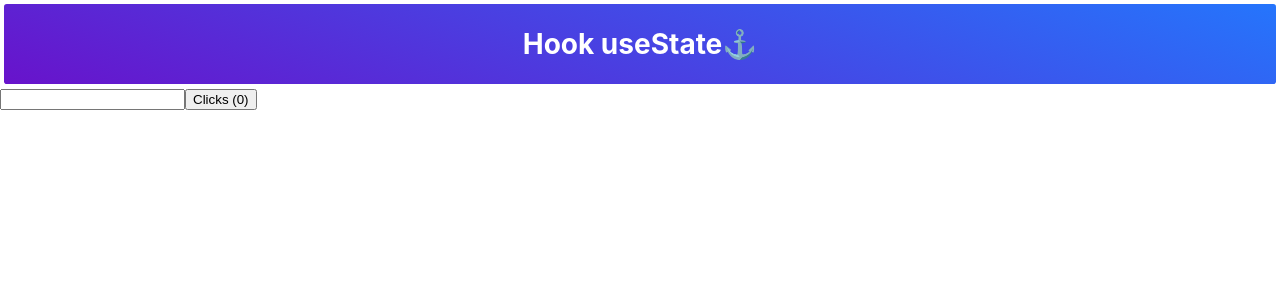
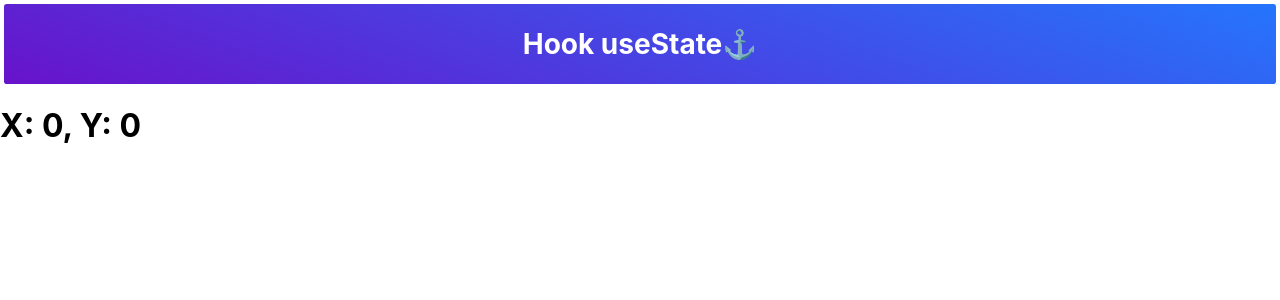
Before and after one commit to tavolafourcade/react-hooks-training, a React (Create React App) app: page / in a window 1280 px wide. Shown: the top 300 px of the page. Built offline with nearby package versions, Linux system fonts and the light colour scheme.

Commit message:
[ ADD ] Implementation of useEffect with mouseover event listener

```diff
--- a/src/App.js
+++ b/src/App.js
@@ -27,67 +27,31 @@ const Header = () => {
 }
 
 const App = () => {
-  const [ clicks, setClicks ] = useState(0)
-  const [ title, setTitle ] = useState('')
+  const [ mouseX, setMouseX ] = useState(0)
+  const [ mouseY, setMouseY ] = useState(0)
 
+
+  const handleMove = (e) => {
+    // Storing the coursor coordenates
+    setMouseX(e.clientX)
+    setMouseY(e.clientY)
+
+  }
   useEffect(()=> {
-    //componentDidMount
-    //componentDidUpdate
-    console.log('Dentro de useEffect', clicks)
-    console.log('%c--------------------', 'color: green');
+    window.addEventListener('mouseover', handleMove)
 
     return () => {
-      //componentWillUnmount
-      console.log('Return de useEffect', clicks);
+      window.removeEventListener('mouseover', handleMove)
+
     }
   })
 
-  const addClicks = () => {
-    setClicks(clicks + 1)
-  }
-
-  const handleInput = (e) => {
-    setTitle(e.target.value)
-  }
   return (
     <div>
       <Header/>
-      <input
-        type='text'
-        value={title}
-        onChange={handleInput}
-        >
-      </input>
-      <button onClick={addClicks}>
-          Clicks ({ clicks })
-      </button>
-      <h3>{title}</h3>
+      <h1>X: {mouseX}, Y: {mouseY}</h1>
     </div>
   )
 }
 
-// class App extends Component {
-//   state = {
-//     clicks: 0
-//   }
-
-//   addClicks = () => {
-//     this.setState(state => ({
-//       clicks: state.clicks + 1
-//     }))
-//   }
-
-//   render () {
-//     const { clicks } = this.state
-//     return (
-//       <div>
-//         <Header />
-//         <button onClick={this.addClicks}>
-//           Clicks ({ clicks })
-//         </button>
-//       </div>
-//     )
-//   }
-// }
-
 export default App
```
